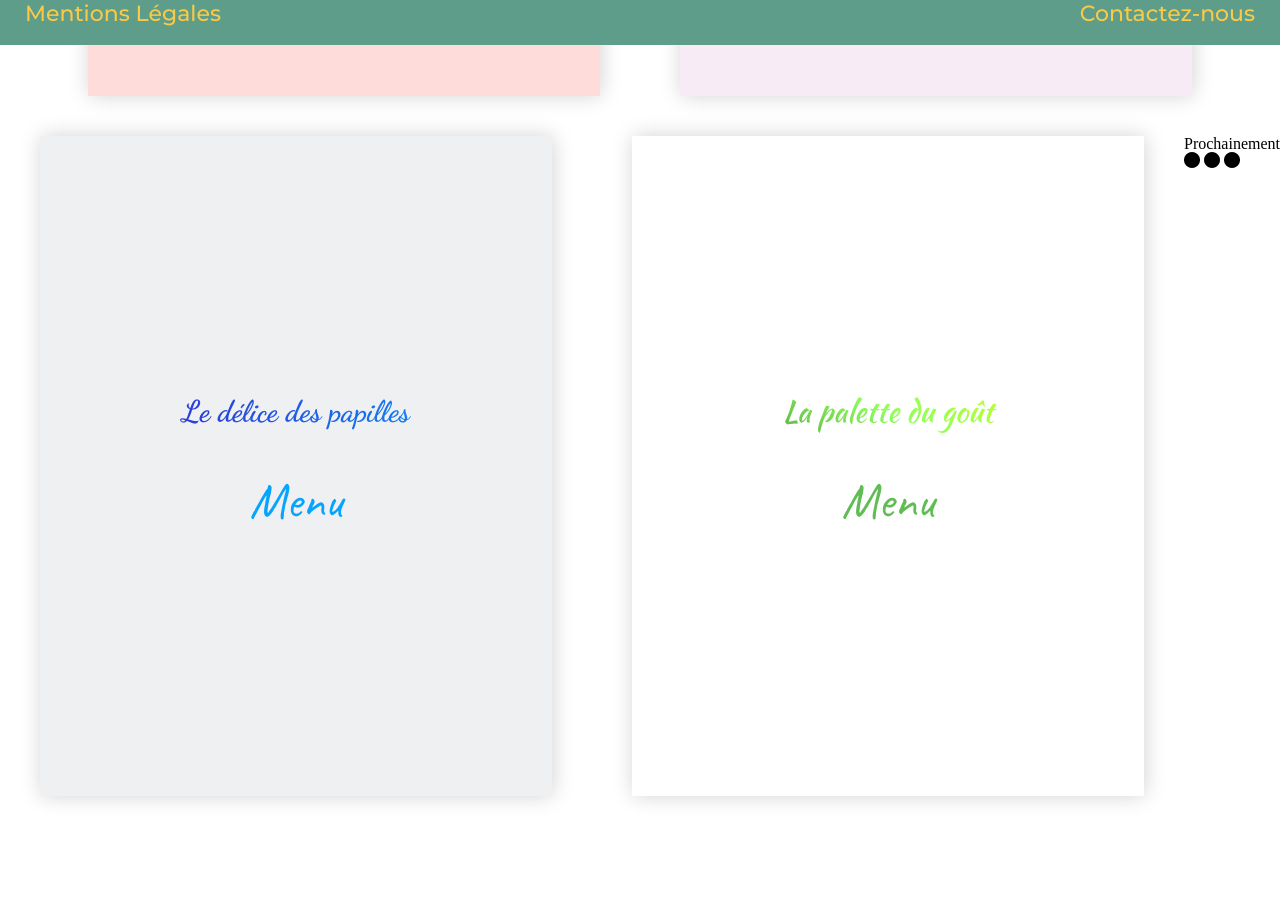
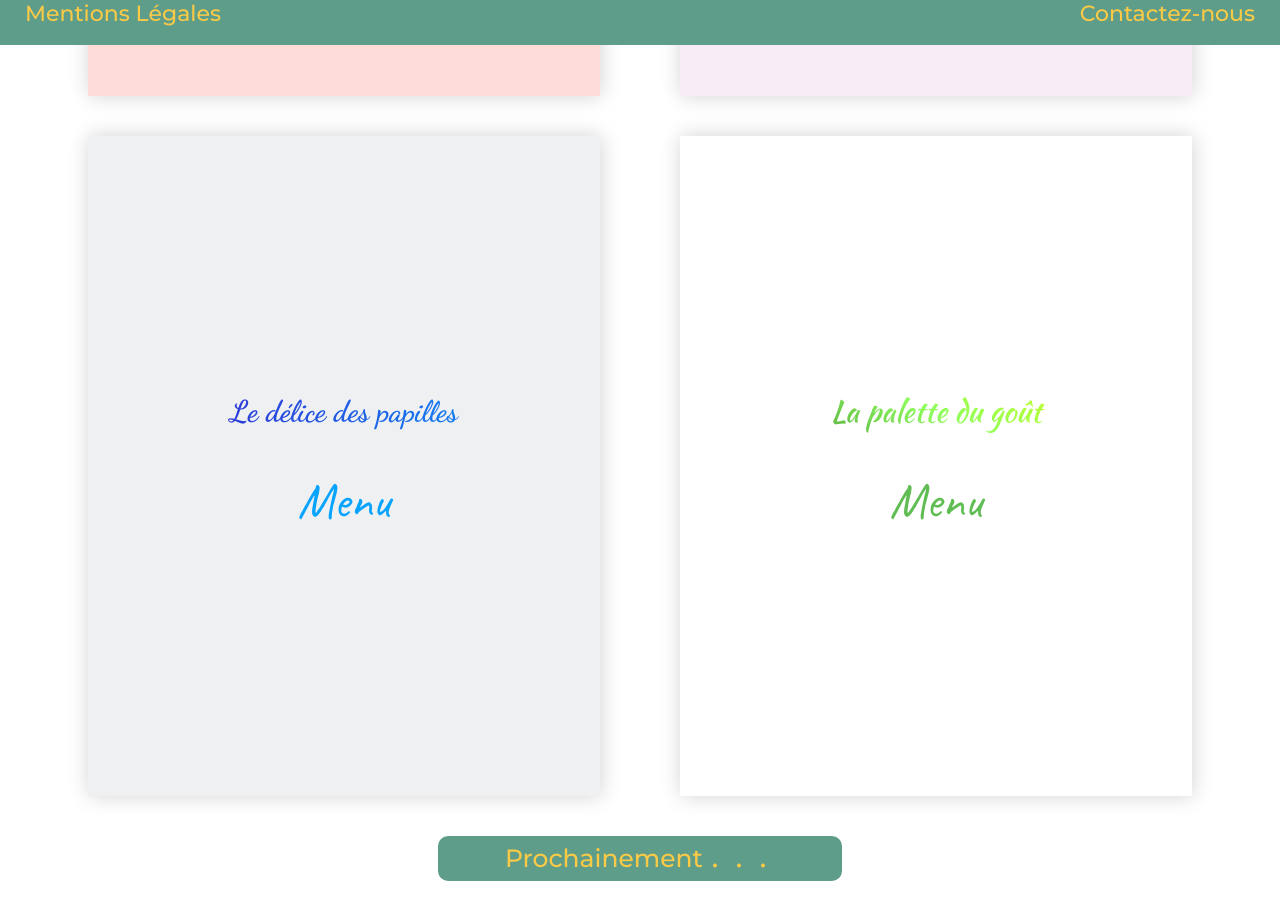
Before and after one commit to Manaile/Projet3, a website: page index.html in a window 1280 px wide. Shown: the part 755-1674 px from the top of the page. Before the commit the page ends 1591 px from the top, so only its background shows below. Drawn offline with nearby package versions, Linux system fonts and the light colour scheme; files that its build step writes are made by us from their sources; a web font is replaced by a local one.

Commit message:
add 'prochainement'

```diff
--- a/sass_improvement/sass/style.scss
+++ b/sass_improvement/sass/style.scss
@@ -145,6 +145,25 @@ footer{
         }
 
     }
+    >:last-child{
+            font-family: 'Montserrat';
+            background-color: $bgd-color;
+            color:$txt-color;
+            font-size: 25px;
+            width: 30%;
+            padding: 10px;
+            margin:0 5% 8% 5%;
+            border-radius: 10px ;
+            display: flex;
+            justify-content: center;
+            .fa-circle{                                                                 /*les points de suspension*/
+                font-size: 4px;
+                margin: 3px 0;
+                padding:0 10px;
+                display: flex;
+                align-self: flex-end;
+            }
+    }
 
 }
 article{
```
Also changed, not shown: sass_improvement/css/style.css, 1 other file.
